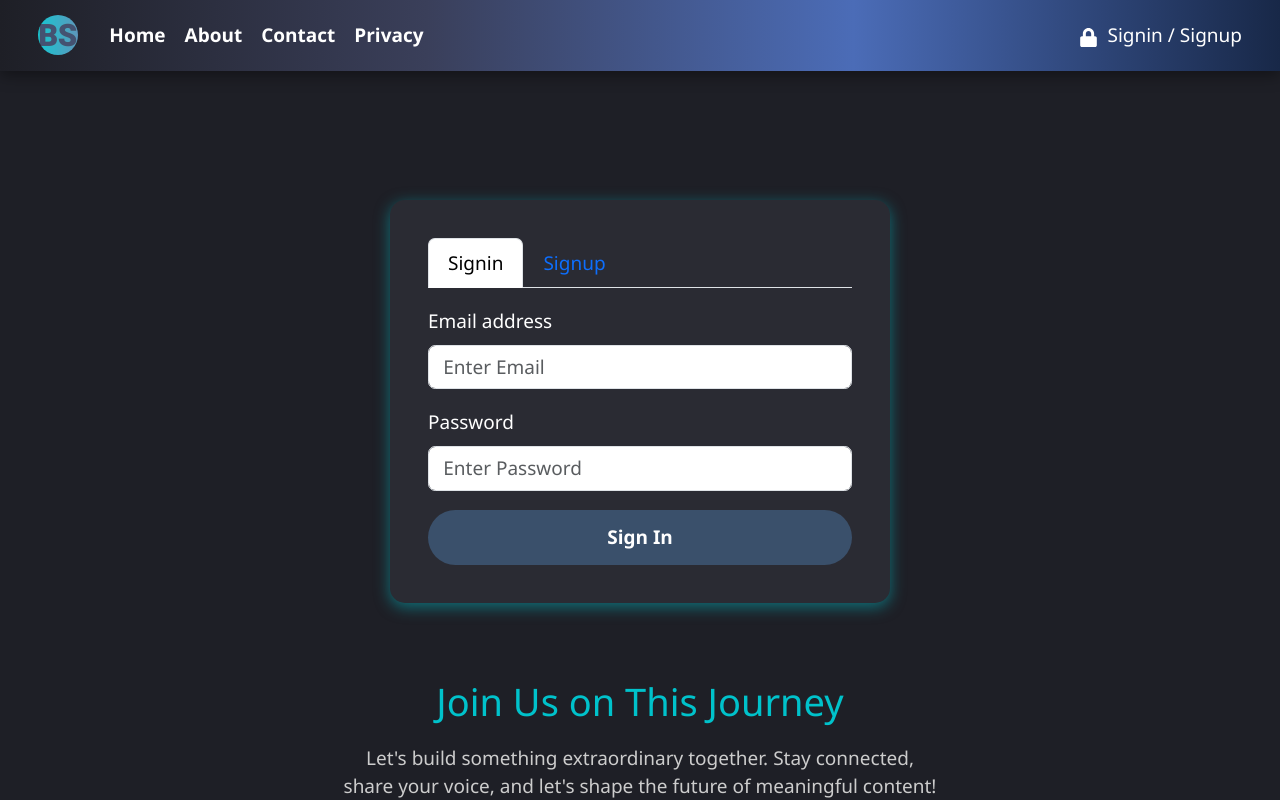
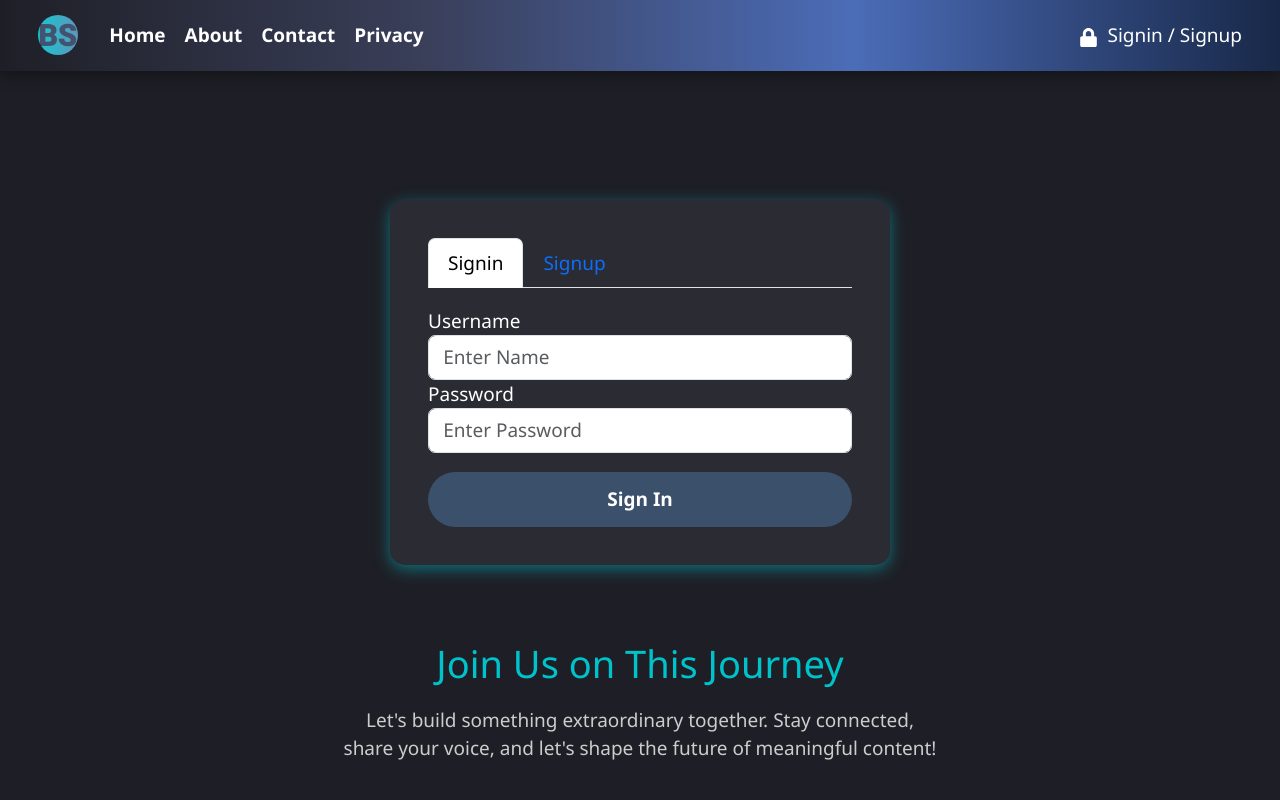
Before and after one commit to usmanhameed2017/blogsphere, a React (Vite) app: page /login in a window 1280 px wide. Shown: the top 800 px of the page. Built offline with nearby package versions, Linux system fonts and the light colour scheme; no server answers.

Commit message:
Refactor login form

```diff
--- /dev/null
+++ b/src/components/form/index.jsx
@@ -0,0 +1,15 @@
+import React from 'react';
+import { Formik } from 'formik';
+
+function FormBS({ children, initialValues, validationSchema, handlerFunction })
+{
+    return (
+        <div>
+            <Formik initialValues={initialValues} validationSchema={validationSchema} onSubmit={handlerFunction}>
+                { children }
+            </Formik>
+        </div>
+    );
+}
+
+export default FormBS;
--- a/src/pages/Login.jsx
+++ b/src/pages/Login.jsx
@@ -1,10 +1,12 @@
 import React, { useState } from "react";
-import { Tabs, Tab, Form, Button, Alert } from "react-bootstrap";
-import { Formik, Field, ErrorMessage } from 'formik';
+import { Tabs, Tab, Button, Alert } from "react-bootstrap";
+import { Form, Field, ErrorMessage } from 'formik';
+import FormBS from "../components/form";
+import { loginInitialValues } from "../schema/user";
+import { loginValidation } from "../validation/user";
 
 function Login()
 {
-    const [error, setError] = useState("");
     return (
         <div
         style={{
@@ -24,86 +26,30 @@ function Login()
 
             {/* Signin */}
             <Tab eventKey="Signin" title="Signin">
-                <Form className="text-white">
-                    {error && <Alert variant="danger"> {error} </Alert>}
+                <FormBS initialValues={loginInitialValues} validationSchema={loginValidation}>
+                    <Form>
+                        {/* Username */}
+                        <div className="form-group">
+                            <label htmlFor="username"> Username </label>
+                            <Field type='text' name='username' className='form-control' placeholder="Enter Name" />
+                            <span className="text-danger"> <ErrorMessage name="username" /> </span>
+                        </div>
 
-                    {/* Email */}
-                    <Form.Group className="mb-3" controlId="signinEmail">
-                        <Form.Label>Email address</Form.Label>
-                        <Form.Control type="email" name="email" placeholder="Enter Email" />
-                    </Form.Group>
+                        {/* Password */}
+                        <div className="form-group">
+                            <label htmlFor="password"> Password </label>
+                            <Field type='password' name='password' className='form-control' placeholder="Enter Password" />
+                            <span className="text-danger"> <ErrorMessage name="password" /> </span>
+                        </div>
 
-                    {/* Password */}
-                    <Form.Group className="mb-3" controlId="signinPassword">
-                        <Form.Label>Password</Form.Label>
-                        <Form.Control type="password" name="password" placeholder="Enter Password" />
-                    </Form.Group>
-
-                    <Button type="submit" className="custom-btn w-100"> Sign In </Button>
-                </Form>
+                        <Button type="submit" className="custom-btn w-100 mt-3">Sign In</Button>
+                    </Form>
+                </FormBS>
             </Tab>
 
             {/* Signup */}
             <Tab eventKey="Signup" title="Signup">
-                <Form className="text-white">
-                    {error && <Alert variant="danger">{error}</Alert>}
 
-                    {/* First Name */}
-                    <Form.Group className="mb-3" controlId="signupFName">
-                        <Form.Label> First Name </Form.Label>
-                        <Form.Control type="text" name="fname" placeholder="Enter First Name" />
-                    </Form.Group>
-
-                    {/* Last Name */}
-                    <Form.Group className="mb-3" controlId="signupFName">
-                        <Form.Label> Last Name </Form.Label>
-                        <Form.Control type="text" name="lname" placeholder="Enter Last Name" />
-                    </Form.Group>
-
-                    {/* Age */}
-                    <Form.Group className="mb-3" controlId="signupFName">
-                        <Form.Label> Age </Form.Label>
-                        <Form.Control type="number" name="age" placeholder="Enter Age" />
-                    </Form.Group>
-
-                    {/* Gender */}
-                    <Form.Group className="mb-3" controlId="signupFName">
-                        <Form.Label> Gender </Form.Label>
-                        <Form.Control type="number" name="gender" placeholder="Enter Gender" />
-                    </Form.Group>
-
-                    {/* Email */}
-                    <Form.Group className="mb-3" controlId="signupFName">
-                        <Form.Label> Email </Form.Label>
-                        <Form.Control type="text" name="email" placeholder="Enter Email" />
-                    </Form.Group>
-
-                    {/* Username */}
-                    <Form.Group className="mb-3" controlId="signupFName">
-                        <Form.Label> Username </Form.Label>
-                        <Form.Control type="text" name="username" placeholder="Enter Username" />
-                    </Form.Group>
-
-                    {/* Password */}
-                    <Form.Group className="mb-3" controlId="signupFName">
-                        <Form.Label> Password </Form.Label>
-                        <Form.Control type="password" name="password" placeholder="Enter Password" />
-                    </Form.Group>
-
-                    {/* Confirm Password */}
-                    <Form.Group className="mb-3" controlId="signupFName">
-                        <Form.Label> Confirm Password </Form.Label>
-                        <Form.Control type="password" name="cpassword" placeholder="Re-Enter Password" />
-                    </Form.Group>
-
-                    {/* Profile Image Upload */}
-                    <Form.Group className="mb-3" controlId="signupProfile">
-                        <Form.Label>Profile Image</Form.Label>
-                        <Form.Control type="file" name="profile_image" accept="image/*" />
-                    </Form.Group>
-
-                    <Button type="submit" className="custom-btn w-100"> Sign Up </Button>
-                </Form>
             </Tab>
         </Tabs>
         </div>
--- /dev/null
+++ b/src/schema/user.js
@@ -0,0 +1,4 @@
+export const loginInitialValues = {
+    username:'',
+    password:''
+};
--- /dev/null
+++ b/src/validation/user.js
@@ -0,0 +1,9 @@
+import * as Yup from 'yup';
+
+export const loginValidation = Yup.object({
+    username:Yup.string()
+    .required('Username is required'),
+
+    password:Yup.string()
+    .required('Password is required')
+});
```
